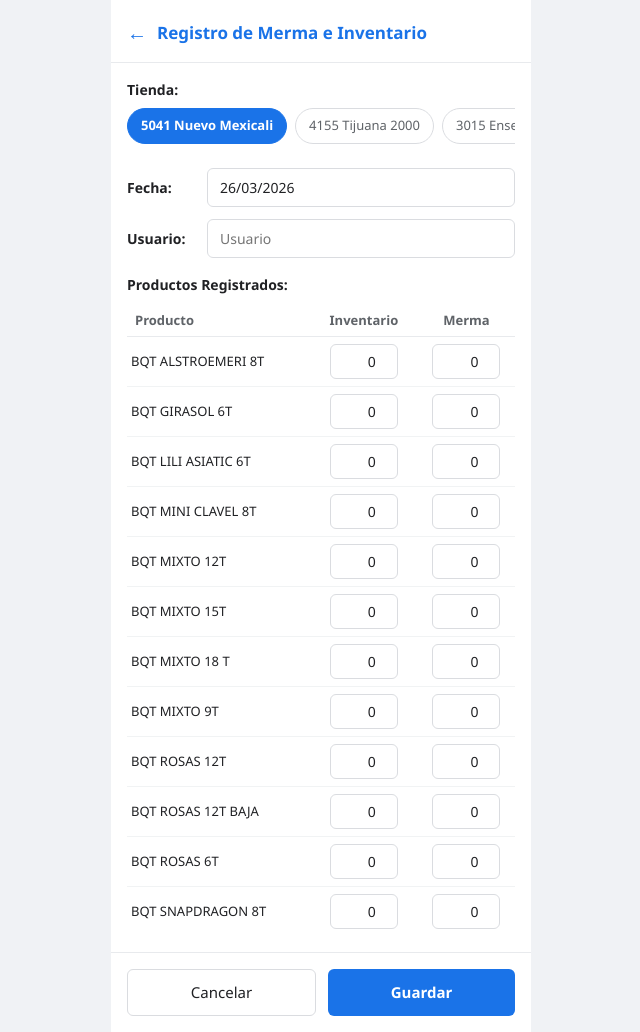
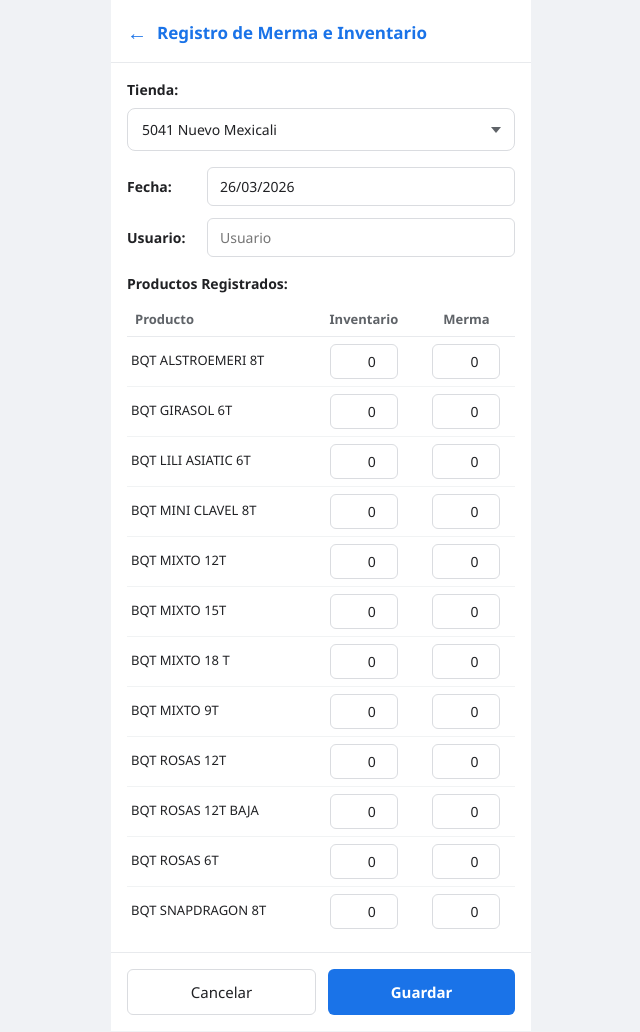
Before and after one commit to 0322203936-cmd/inventario-app, a Flask app: page / in a window 1280 px wide. Shown: the whole page, without its empty margins (319-959 px from the left). Run offline with Flask 3, Linux system fonts and the light colour scheme; some libraries are stand-ins or nearby versions.

Commit message:
Update index.html

```diff
--- a/templates/index.html
+++ b/templates/index.html
@@ -55,7 +55,6 @@
             flex: 1;
         }
 
-        /* Segmentador de tiendas */
         .field-label {
             font-weight: 600;
             font-size: 14px;
@@ -64,38 +63,46 @@
             display: block;
         }
 
-        .tienda-scroll {
-            display: flex;
-            gap: 8px;
-            overflow-x: auto;
-            padding-bottom: 10px;
-            scrollbar-width: none;
-            -ms-overflow-style: none;
-            margin-bottom: 14px;
+        /* ── Dropdown de tienda ── */
+        .tienda-select-wrapper {
+            position: relative;
+            margin-bottom: 16px;
         }
 
-        .tienda-scroll::-webkit-scrollbar { display: none; }
-
-        .tienda-pill {
-            flex-shrink: 0;
-            padding: 7px 13px;
-            border-radius: 20px;
+        .tienda-select-wrapper select {
+            width: 100%;
+            appearance: none;
+            -webkit-appearance: none;
             border: 1.5px solid #dadce0;
+            border-radius: 8px;
+            padding: 10px 40px 10px 14px;
+            font-size: 14px;
+            font-weight: 500;
+            color: #202124;
             background: #fff;
-            color: #5f6368;
-            font-size: 13px;
-            font-weight: 500;
             cursor: pointer;
-            white-space: nowrap;
-            transition: all 0.15s;
-            user-select: none;
+            outline: none;
+            transition: border-color 0.15s, box-shadow 0.15s;
         }
 
-        .tienda-pill.active {
-            background: #1a73e8;
+        .tienda-select-wrapper select:focus {
             border-color: #1a73e8;
-            color: #fff;
-            font-weight: 600;
+            box-shadow: 0 0 0 3px rgba(26, 115, 232, 0.12);
+        }
+
+        /* Flecha personalizada */
+        .tienda-select-wrapper::after {
+            content: '';
+            position: absolute;
+            right: 14px;
+            top: 50%;
+            transform: translateY(-50%);
+            width: 0;
+            height: 0;
+            border-left: 5px solid transparent;
+            border-right: 5px solid transparent;
+            border-top: 6px solid #5f6368;
+            pointer-events: none;
         }
 
         /* Fecha y Usuario */
@@ -230,27 +237,28 @@
 
     <form method="POST" action="/" id="mainForm" class="form-body">
 
-        <input type="hidden" name="tienda" id="tiendaHidden" value="5041 Nuevo Mexicali">
-
-        <!-- Tienda segmentador -->
+        <!-- Tienda dropdown -->
         <span class="field-label">Tienda:</span>
-        <div class="tienda-scroll">
-            <div class="tienda-pill active"  onclick="selectTienda(this, '5041 Nuevo Mexicali')">5041 Nuevo Mexicali</div>
-            <div class="tienda-pill" onclick="selectTienda(this, '4155 Tijuana 2000')">4155 Tijuana 2000</div>
-            <div class="tienda-pill" onclick="selectTienda(this, '3015 Ensenada')">3015 Ensenada</div>
-            <div class="tienda-pill" onclick="selectTienda(this, '2947 Ensenada Centro')">2947 Ensenada Centro</div>
-            <div class="tienda-pill" onclick="selectTienda(this, '1613 Playas De Tijuana')">1613 Playas De Tijuana</div>
-            <div class="tienda-pill" onclick="selectTienda(this, '190 Lomas de Santa Fe')">190 Lomas de Santa Fe</div>
-            <div class="tienda-pill" onclick="selectTienda(this, '4187 Rosarito')">4187 Rosarito</div>
-            <div class="tienda-pill" onclick="selectTienda(this, '2023 Macro Plaza Insurgentes')">2023 Macro Plaza Insurgentes</div>
-            <div class="tienda-pill" onclick="selectTienda(this, '3664 Diaz Ordaz')">3664 Diaz Ordaz</div>
-            <div class="tienda-pill" onclick="selectTienda(this, '4011 Tijuana Hipodromo')">4011 Tijuana Hipodromo</div>
-            <div class="tienda-pill" onclick="selectTienda(this, '1616 Pacifico')">1616 Pacifico</div>
-            <div class="tienda-pill" onclick="selectTienda(this, '1617 Novena')">1617 Novena</div>
-            <div class="tienda-pill" onclick="selectTienda(this, '1140 Plaza San Pedro')">1140 Plaza San Pedro</div>
-            <div class="tienda-pill" onclick="selectTienda(this, '4026 Galerías Del Valle')">4026 Galerías Del Valle</div>
-            <div class="tienda-pill" onclick="selectTienda(this, '2304 Mexicali')">2304 Mexicali</div>
-            <div class="tienda-pill" onclick="selectTienda(this, '5295 Tecate Garita')">5295 Tecate Garita</div>
+        <div class="tienda-select-wrapper">
+            <select name="tienda" id="tiendaSelect" required>
+                <option value="" disabled>Selecciona una tienda…</option>
+                <option value="5041 Nuevo Mexicali" selected>5041 Nuevo Mexicali</option>
+                <option value="4155 Tijuana 2000">4155 Tijuana 2000</option>
+                <option value="3015 Ensenada">3015 Ensenada</option>
+                <option value="2947 Ensenada Centro">2947 Ensenada Centro</option>
+                <option value="1613 Playas De Tijuana">1613 Playas De Tijuana</option>
+                <option value="190 Lomas de Santa Fe">190 Lomas de Santa Fe</option>
+                <option value="4187 Rosarito">4187 Rosarito</option>
+                <option value="2023 Macro Plaza Insurgentes">2023 Macro Plaza Insurgentes</option>
+                <option value="3664 Diaz Ordaz">3664 Diaz Ordaz</option>
+                <option value="4011 Tijuana Hipodromo">4011 Tijuana Hipodromo</option>
+                <option value="1616 Pacifico">1616 Pacifico</option>
+                <option value="1617 Novena">1617 Novena</option>
+                <option value="1140 Plaza San Pedro">1140 Plaza San Pedro</option>
+                <option value="4026 Galerías Del Valle">4026 Galerías Del Valle</option>
+                <option value="2304 Mexicali">2304 Mexicali</option>
+                <option value="5295 Tecate Garita">5295 Tecate Garita</option>
+            </select>
         </div>
 
         <!-- Fecha -->
@@ -319,13 +327,6 @@
     const yyyy = today.getFullYear();
     document.getElementById('fechaInput').value = dd + '/' + mm + '/' + yyyy;
 
-    function selectTienda(el, valor) {
-        document.querySelectorAll('.tienda-pill').forEach(p => p.classList.remove('active'));
-        el.classList.add('active');
-        document.getElementById('tiendaHidden').value = valor;
-        el.scrollIntoView({ behavior: 'smooth', inline: 'center', block: 'nearest' });
-    }
-
     function cancelar() {
         if (confirm('¿Descartar los cambios?')) {
             document.querySelectorAll('input[name="inventario[]"], input[name="merma[]"]').forEach(i => i.value = 0);
```
